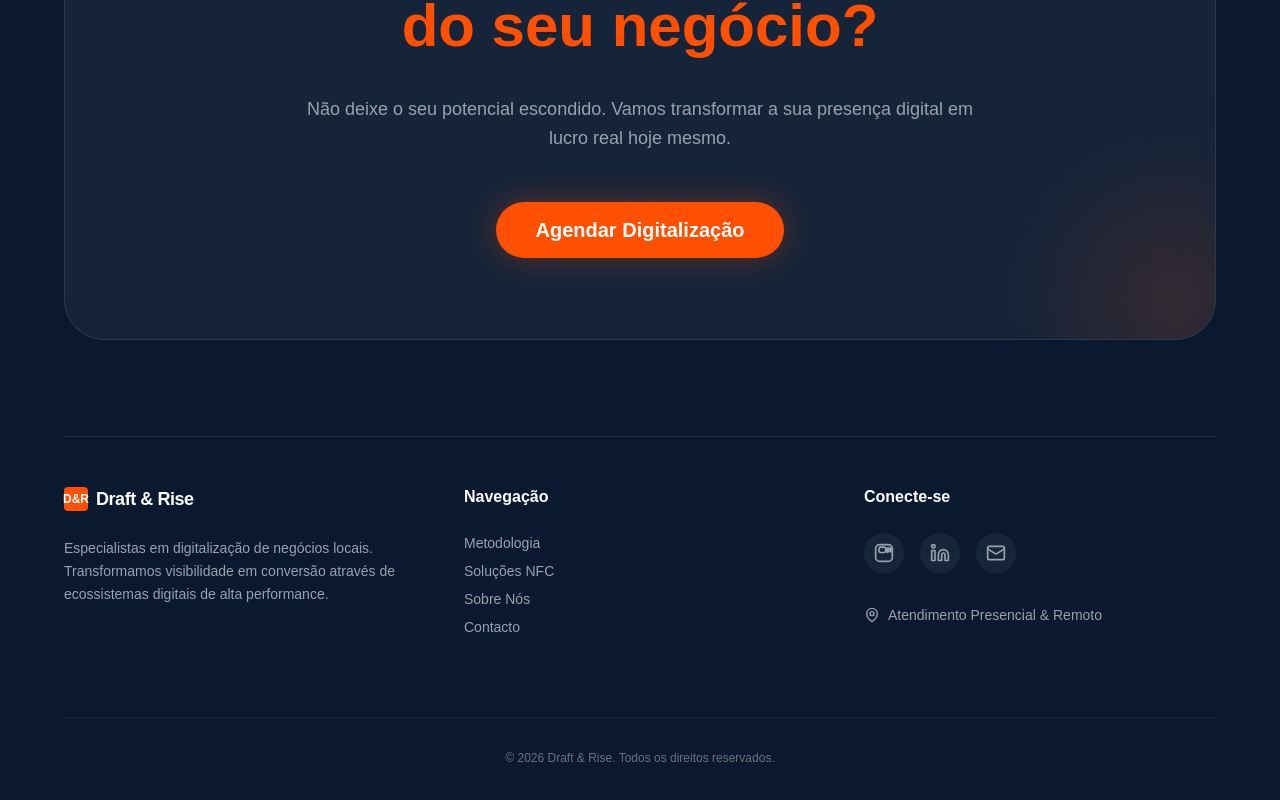
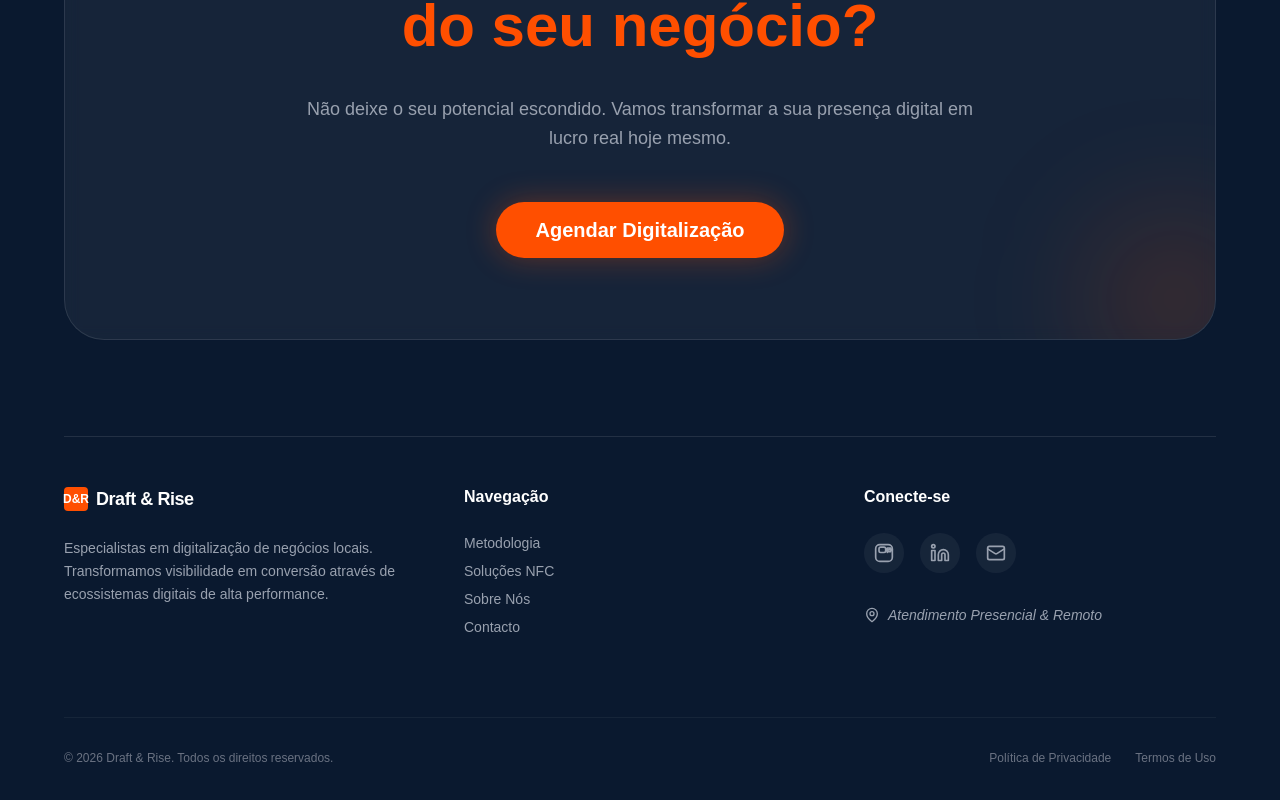
Before and after one commit to goncalvesaydan-hue/draft-rise-site, a Next.js app: page / in a window 1280 px wide. Shown: the part 4794-5594 px from the top of the page. Built offline with nearby package versions, Linux system fonts and the light colour scheme.

Commit message:
feat: update footer with legal links and anchors

```diff
--- a/src/components/Footer.tsx
+++ b/src/components/Footer.tsx
@@ -43,8 +43,8 @@ export default function Footer() {
           <div className="flex flex-col gap-4">
             <h4 className="font-bold text-white mb-2">Navegação</h4>
             <ul className="space-y-2 text-gray-400 text-sm">
-              <li><a href="#" className="hover:text-primary transition-colors">Metodologia</a></li>
-              <li><a href="#" className="hover:text-primary transition-colors">Soluções NFC</a></li>
+              <li><a href="#metodologia" className="hover:text-primary transition-colors">Metodologia</a></li>
+              <li><a href="#tangibilidade" className="hover:text-primary transition-colors">Soluções NFC</a></li>
               <li><a href="#" className="hover:text-primary transition-colors">Sobre Nós</a></li>
               <li><a href="#" className="hover:text-primary transition-colors">Contacto</a></li>
             </ul>
@@ -65,13 +65,19 @@ export default function Footer() {
             </div>
             <div className="flex items-center gap-2 text-gray-400 text-sm mt-4">
               <svg xmlns="http://www.w3.org/2000/svg" width="16" height="16" viewBox="0 0 24 24" fill="none" stroke="currentColor" strokeWidth="2" strokeLinecap="round" strokeLinejoin="round" className="w-4 h-4"><path d="M20 10c0 6-8 12-8 12s-8-6-8-12a8 8 0 0 1 16 0Z"/><circle cx="12" cy="10" r="3"/></svg>
-              <span>Atendimento Presencial & Remoto</span>
+              <span className="italic">Atendimento Presencial & Remoto</span>
             </div>
           </div>
         </div>
 
-        <div className="text-center mt-20 pt-8 border-t border-white/5 text-gray-500 text-xs">
-          © {new Date().getFullYear()} Draft & Rise. Todos os direitos reservados.
+        <div className="flex flex-col md:flex-row justify-between items-center mt-20 pt-8 border-t border-white/5 text-gray-500 text-xs gap-4">
+          <div>
+            © {new Date().getFullYear()} Draft & Rise. Todos os direitos reservados.
+          </div>
+          <div className="flex gap-6">
+            <a href="#" className="hover:text-white transition-colors">Política de Privacidade</a>
+            <a href="#" className="hover:text-white transition-colors">Termos de Uso</a>
+          </div>
         </div>
       </div>
     </footer>
```
